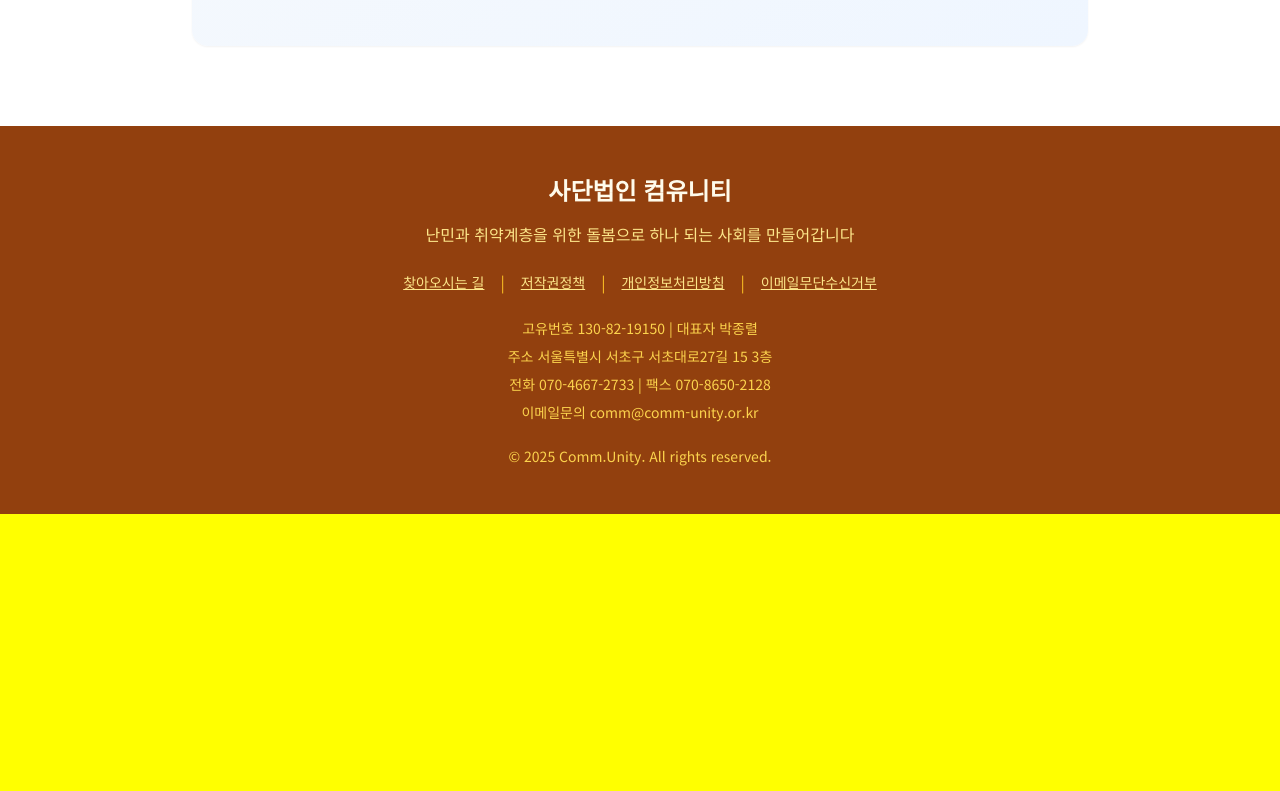
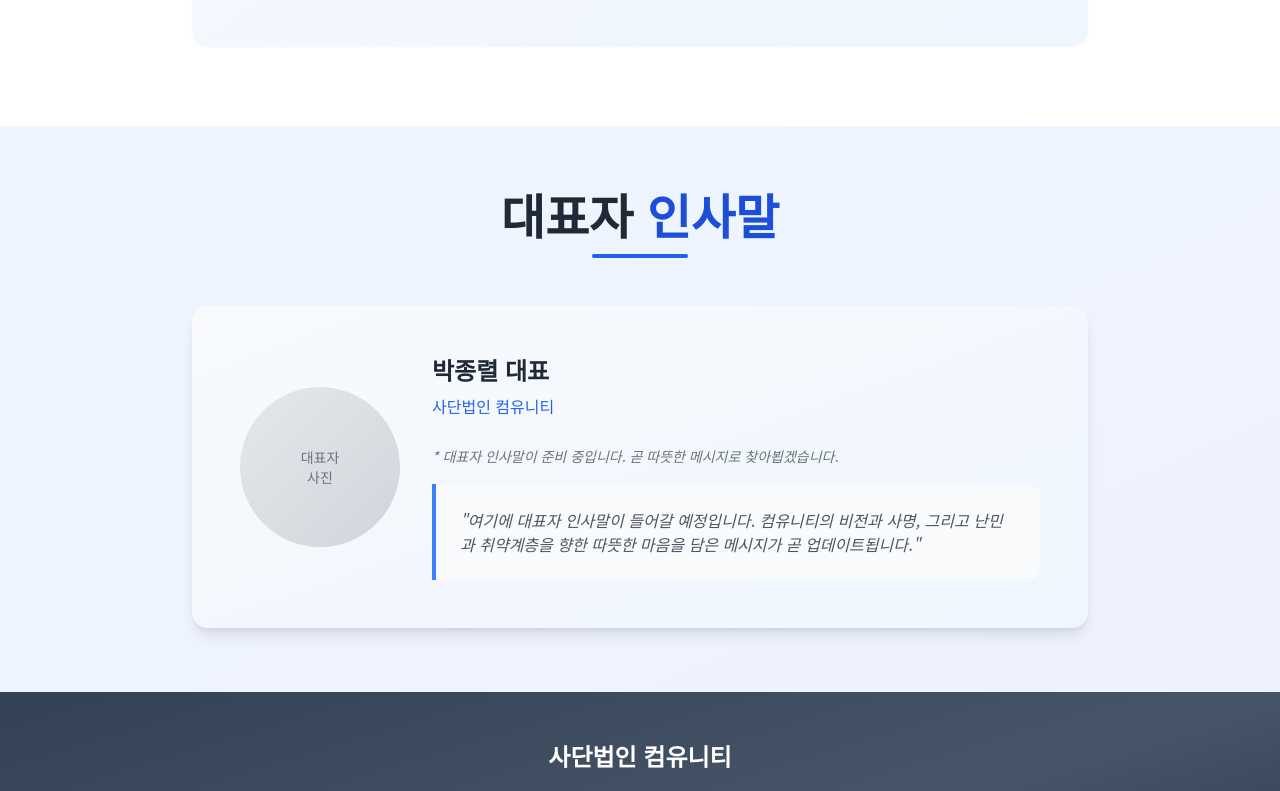
Before and after one commit to curara81/community-pj, a React (Vite) app: page /about in a window 1280 px wide. Shown: the part 925-1716 px from the top of the page. Before the commit the page ends 1439 px from the top, so only its background shows below. Built offline with nearby package versions, Linux system fonts and the light colour scheme.

Commit message:
Refactor: Improve footer and add space for greeting
Improved the footer's background color and design for better aesthetics and readability. Added a placeholder for the representative's greeting in the "About" section.

```diff
--- /dev/null
+++ b/src/components/CEOMessageSection.tsx
@@ -0,0 +1,59 @@
+
+import React, { memo } from 'react';
+
+const CEOMessageSection = memo(() => {
+  return (
+    <section className="py-16 bg-gradient-to-br from-blue-50 to-indigo-50">
+      <div className="container mx-auto px-6">
+        <div className="max-w-4xl mx-auto">
+          <div className="text-center mb-12">
+            <h2 className="text-4xl md:text-5xl font-bold text-gray-800 mb-4">
+              대표자 <span className="text-blue-700">인사말</span>
+            </h2>
+            <div className="w-24 h-1 bg-blue-600 mx-auto rounded-full"></div>
+          </div>
+
+          <div className="care-card rounded-2xl p-8 md:p-12 shadow-lg">
+            <div className="flex flex-col md:flex-row items-center gap-8">
+              {/* 대표자 사진 영역 */}
+              <div className="flex-shrink-0">
+                <div className="w-32 h-32 md:w-40 md:h-40 bg-gradient-to-br from-gray-200 to-gray-300 rounded-full flex items-center justify-center">
+                  <span className="text-gray-500 text-sm text-center">
+                    대표자<br />사진
+                  </span>
+                </div>
+              </div>
+
+              {/* 인사말 내용 */}
+              <div className="flex-1">
+                <div className="mb-6">
+                  <h3 className="text-2xl font-bold text-gray-800 mb-2">박종렬 대표</h3>
+                  <p className="text-blue-600 font-medium">사단법인 컴유니티</p>
+                </div>
+
+                <div className="prose prose-lg max-w-none">
+                  <p className="text-gray-700 leading-relaxed mb-4">
+                    <em className="text-gray-500 text-sm">
+                      * 대표자 인사말이 준비 중입니다. 곧 따뜻한 메시지로 찾아뵙겠습니다.
+                    </em>
+                  </p>
+
+                  {/* 임시 인사말 공간 */}
+                  <div className="bg-gray-50 border-l-4 border-blue-500 p-6 rounded-r-lg">
+                    <p className="text-gray-600 italic">
+                      "여기에 대표자 인사말이 들어갈 예정입니다. 컴유니티의 비전과 사명, 그리고 난민과 취약계층을 향한 따뜻한 마음을 담은 메시지가 곧 업데이트됩니다."
+                    </p>
+                  </div>
+                </div>
+              </div>
+            </div>
+          </div>
+        </div>
+      </div>
+    </section>
+  );
+});
+
+CEOMessageSection.displayName = 'CEOMessageSection';
+
+export default CEOMessageSection;
--- a/src/components/Footer.tsx
+++ b/src/components/Footer.tsx
@@ -7,50 +7,50 @@ import EmailRefusalModal from "./EmailRefusalModal";
 
 const Footer = memo(() => {
   return (
-    <footer className="bg-amber-800 text-amber-50 py-12">
+    <footer className="bg-gradient-to-br from-slate-700 via-slate-600 to-slate-800 text-slate-50 py-12">
       <div className="container mx-auto px-6">
         <div className="text-center">
-          <h3 className="text-2xl font-bold mb-4">사단법인 컴유니티</h3>
-          <p className="text-amber-200 mb-6">
+          <h3 className="text-2xl font-bold mb-4 text-white">사단법인 컴유니티</h3>
+          <p className="text-slate-200 mb-6">
             난민과 취약계층을 위한 돌봄으로 하나 되는 사회를 만들어갑니다
           </p>
 
           {/* 정책 링크들 */}
           <div className="flex flex-wrap justify-center gap-4 mb-6">
             <LocationModal>
-              <button className="text-amber-200 hover:text-white text-sm underline">
+              <button className="text-slate-300 hover:text-white text-sm underline hover:underline-offset-4 transition-all">
                 찾아오시는 길
               </button>
             </LocationModal>
-            <span className="text-amber-400">|</span>
+            <span className="text-slate-400">|</span>
             <CopyrightModal>
-              <button className="text-amber-200 hover:text-white text-sm underline">
+              <button className="text-slate-300 hover:text-white text-sm underline hover:underline-offset-4 transition-all">
                 저작권정책
               </button>
             </CopyrightModal>
-            <span className="text-amber-400">|</span>
+            <span className="text-slate-400">|</span>
             <PrivacyModal>
-              <button className="text-amber-200 hover:text-white text-sm underline">
+              <button className="text-slate-300 hover:text-white text-sm underline hover:underline-offset-4 transition-all">
                 개인정보처리방침
               </button>
             </PrivacyModal>
-            <span className="text-amber-400">|</span>
+            <span className="text-slate-400">|</span>
             <EmailRefusalModal>
-              <button className="text-amber-200 hover:text-white text-sm underline">
+              <button className="text-slate-300 hover:text-white text-sm underline hover:underline-offset-4 transition-all">
                 이메일무단수신거부
               </button>
             </EmailRefusalModal>
           </div>
 
           {/* 조직 정보 */}
-          <div className="space-y-2 text-amber-300 text-sm mb-6">
+          <div className="space-y-2 text-slate-300 text-sm mb-6">
             <p>고유번호 130-82-19150 | 대표자 박종렬</p>
             <p>주소 서울특별시 서초구 서초대로27길 15 3층</p>
             <p>전화 070-4667-2733 | 팩스 070-8650-2128</p>
             <p>이메일문의 comm@comm-unity.or.kr</p>
           </div>
 
-          <p className="text-amber-300 text-sm">
+          <p className="text-slate-400 text-sm">
             © 2025 Comm.Unity. All rights reserved.
           </p>
         </div>
--- a/src/pages/About.tsx
+++ b/src/pages/About.tsx
@@ -2,6 +2,7 @@
 import { useEffect } from 'react';
 import SimpleHeader from "@/components/SimpleHeader";
 import IntroSection from "@/components/IntroSection";
+import CEOMessageSection from "@/components/CEOMessageSection";
 import Footer from "@/components/Footer";
 import ScrollToTop from "@/components/ScrollToTop";
 
@@ -14,6 +15,7 @@ const About = () => {
     <div className="min-h-screen">
       <SimpleHeader />
       <IntroSection />
+      <CEOMessageSection />
       <Footer />
       <ScrollToTop />
     </div>
```
